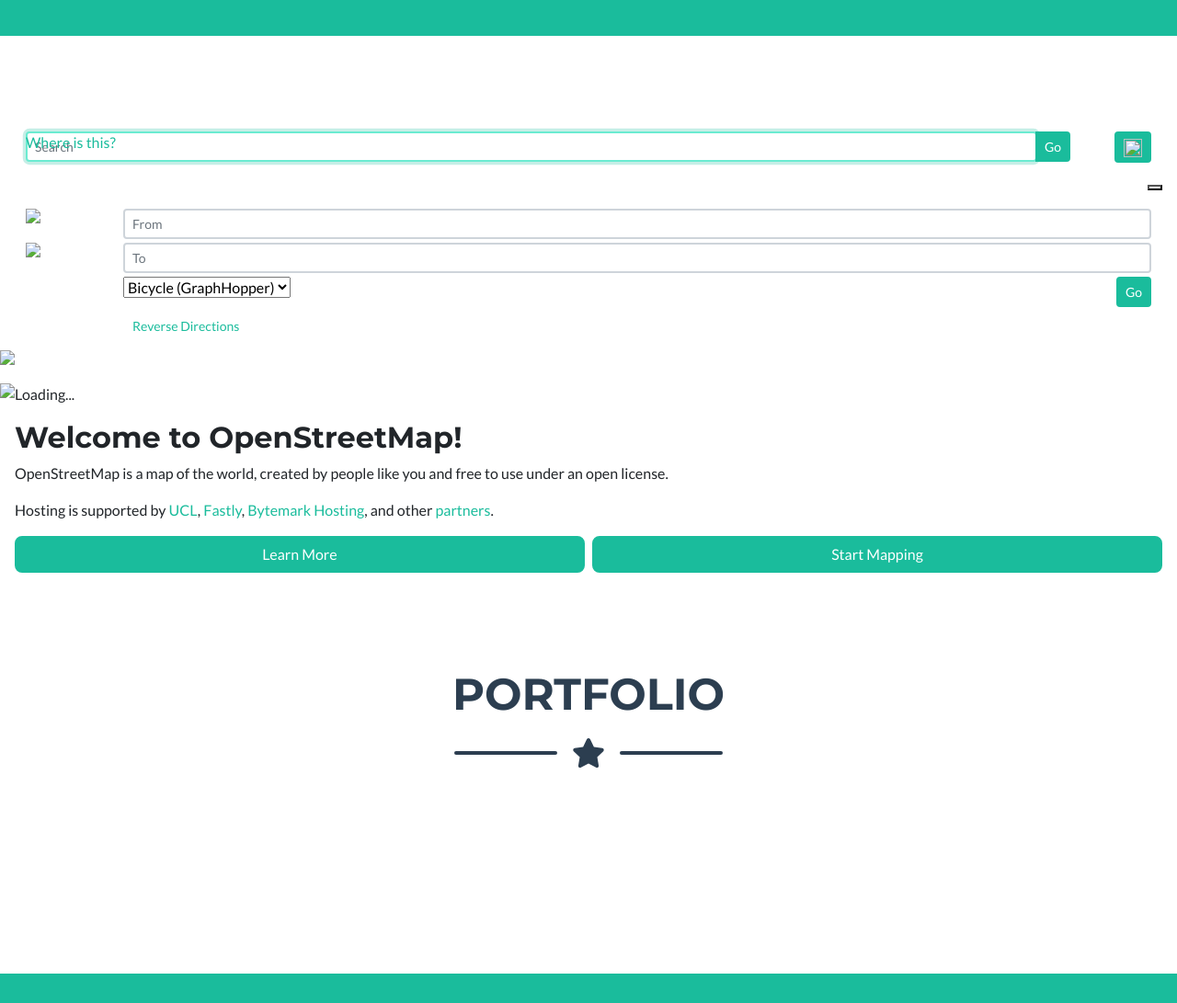
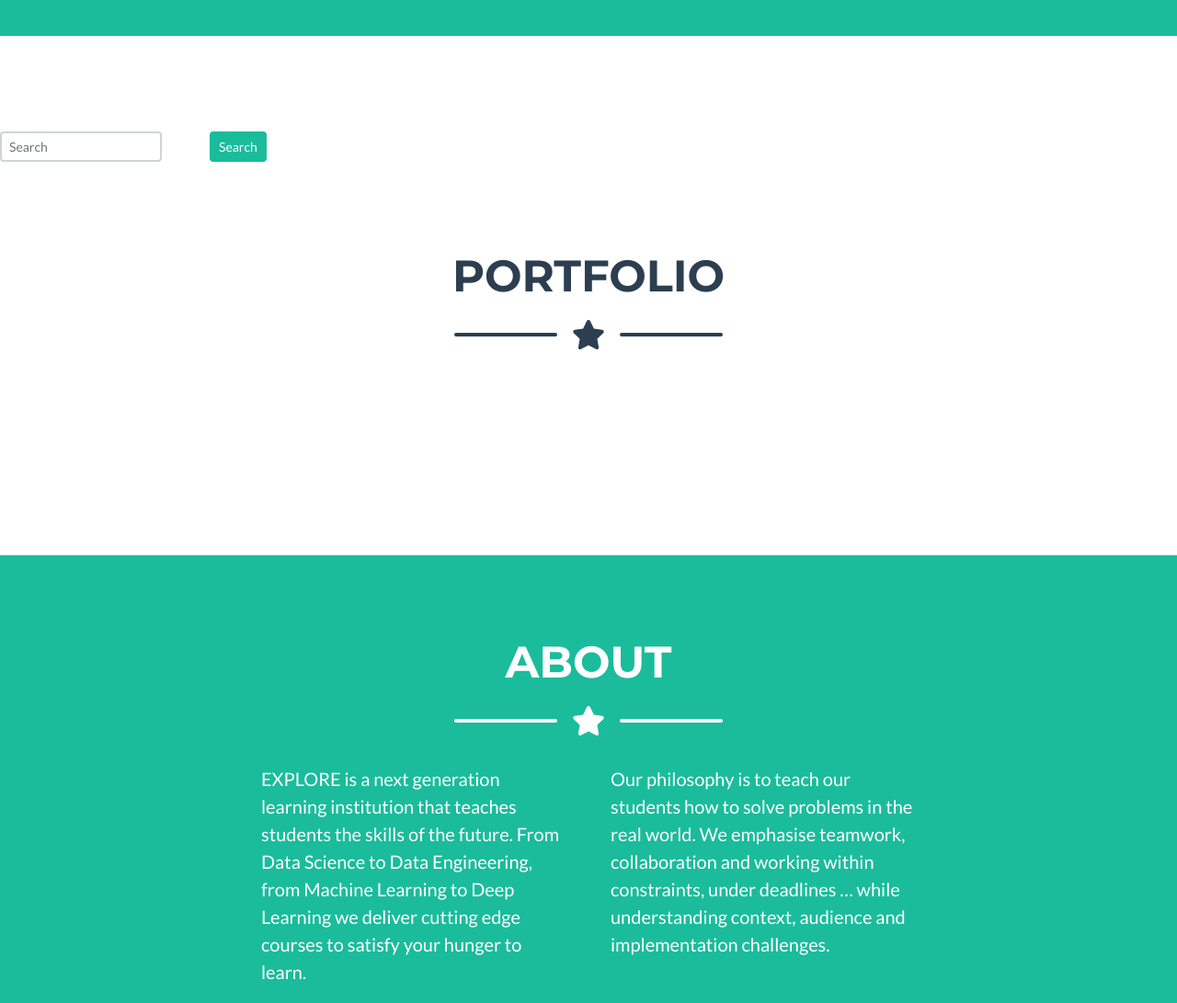
Before and after one commit to Sammyade22/site-sustainability-analysis, a plain HTML site: page index.html in a window 1280 px wide. Shown: the part 800-1891 px from the top of the page at 92% size. Drawn offline with nearby package versions, Linux system fonts and the light colour scheme.

Commit message:
Update index.html

```diff
--- a/index.html
+++ b/index.html
@@ -64,104 +64,82 @@
         </header>
         <!-- Search Section-->
         <section class="page-section search" id="search">
-            <div id="sidebar">
-                <div class="search_forms">
-                    <form method="GET" action="/search" class="search_form px-1 py-2">
-                        <div class="row gx-2 mx-0">
-                            <div class="col">
-                                <div class="input-group flex-nowrap">
-                                    <div class="query_wrapper position-relative flex-grow-1">
-                                        <a class="describe_location position-absolute" title="Describe the current location using the search engine" href="#">Where is this?</a>
-                                        <input type="text" name="query" id="query" placeholder="Search" autofocus="autofocus" autocomplete="on" class="form-control form-control-sm" dir="auto">
-                                    </div>
-                                    <div class="input-group-append">
-                                        <input type="submit" name="commit" value="Go" class="btn btn-sm btn-primary">
-                                    </div>
-                                </div>
-                            </div>
-                            <div class="col-auto">
-                                <a class="btn btn-sm btn-primary switch_link" title="Find directions between two points" href="/directions"><img width="20" height="20" src="/assets/directions-6ae0ecdabcaa76d0d14dddddfa7d6381ecdd817b05f751ea422e53493945e942.png"></a>
-                            </div>
-                        </div>
-                    </form>
-
-                    <form method="GET" action="/directions" class="directions_form pb-3">
-                        <div class="d-flex flex-row-reverse px-3 py-3"><button type="button" class="btn-close"></button></div>
-                        <div class="row gx-2 m-1">
-                            <div class="col-1">
-                                <img class="routing_marker mx-auto d-block" data-type="from" draggable="true" src="/assets/marker-green-2de0354ac458a358b9925a8b7f5746324122ff884605073e1ee602fe8006e060.png">
-                            </div>
-                            <div class="col">
-                                <input type="text" name="route_from" id="route_from" placeholder="From" autocomplete="on" class="form-control form-control-sm" dir="auto">
-                            </div>
-                        </div>
-                        <div class="row gx-2 m-1">
-                            <div class="col-1">
-                                <img class="routing_marker mx-auto d-block" data-type="to" draggable="true" src="/assets/marker-red-ea1f472cd753fdbe59b263a7dc4886006415079498be4d13a18c12ed33ac5b26.png">
-                            </div>
-                            <div class="col">
-                                <input type="text" name="route_to" id="route_to" placeholder="To" autocomplete="on" class="form-control form-control-sm" dir="auto">
-                            </div>
-                        </div>
-                        <div class="row gx-2 m-1">
-                            <div class="col offset-1">
-                                <select class="routing_engines form-select form-select-sm" name="routing_engines"><option value="0">Bicycle (GraphHopper)</option><option value="1">Bicycle (OSRM)</option><option value="2">Car (GraphHopper)</option><option value="3">Car (OSRM)</option><option value="4">Foot (GraphHopper)</option><option value="5">Foot (OSRM)</option></select>
-                            </div>
-                            <div class="col-auto">
-                                <input type="submit" name="commit" value="Go" class="routing_go btn btn-sm btn-primary">
-                            </div>
-                        </div>
-                        <div class="row gx-2 m-1">
-                            <div class="col offset-1">
-                                <button class="btn btn-sm btn-link reverse_directions">Reverse Directions</button>
-                            </div>
-                        </div>
-
-                        <div class="loader_copy"><div class="loader"><img src="/assets/searching-3343ef26a638a661762242d1f68b505ce78f59cf7a60d15a1ca81bd64da1166c.gif"></div></div>
-                    </form>
+            <div class="tab-content py-2">
+    <div class="tab-pane active" id="simple" role="tabpanel">
+        <form class="form-inline" role="search" accept-charset="UTF-8" action="">
+            <div class="row g-2">
+                <div class="col-auto">
+                    <input id="q" name="q" type="text" class="form-control form-control-sm svelte-1u2ltgo" placeholder="Search">
                 </div>
 
-                        <div id="flash">
-                        </div>
-                <div id="browse_status"></div>
+                <div class="col-auto">
+                    <button type="submit" class="btn btn-primary btn-sm mx-1">Search</button>
+                    <input type="hidden" name="viewbox" value="">
 
-                <div id="sidebar_loader">
-                    <img alt="Loading..." class="loader" src="/assets/searching-3343ef26a638a661762242d1f68b505ce78f59cf7a60d15a1ca81bd64da1166c.gif">
+                    <input type="hidden" name="dedupe" value="1">
+
+                    <input type="hidden" name="bounded" value="">
+
+                    <input type="hidden" name="accept-language" value="">
+
+                    <input type="hidden" name="countrycodes" value="" pattern="^[a-zA-Z]{2}(,[a-zA-Z]{2})*$">
+
+                    <input type="hidden" name="limit" value="">
+
+                    <input type="hidden" name="polygon_threshold" value="">
+                </div>
+            </div>
+        </form>
+    </div>
+
+    <div class="tab-pane" id="structured" role="tabpanel">
+        <form class="form-inline" role="search" accept-charset="UTF-8" action="">
+            <div class="row g-2">
+                <div class="col-auto">
+                    <input name="street" type="text" class="form-control form-control-sm me-1" placeholder="House number/Street">
                 </div>
 
-                <div id="sidebar_content">
-
+                <div class="col-auto">
+                    <input name="city" type="text" class="form-control form-control-sm me-1" placeholder="City">
                 </div>
 
-                    <div class="welcome p-3">
-                        <div class="d-flex w-100">
-                <div class="flex-grow-1 text-break">
-                    <h2>Welcome to OpenStreetMap!</h2>
-                </div>
-                <div>
-                    <a class="geolink d-block btn-close" href="https://www.openstreetmap.org/#map=9/6.5459/3.9592"></a>
-                            </div>
-                        </div>
-
-                        <div>
-                            <p>OpenStreetMap is a map of the world, created by people like you and free to use under an open license.</p>
-                            <p>Hosting is supported by <a href="https://www.ucl.ac.uk">UCL</a>, <a href="https://www.fastly.com/">Fastly</a>, <a href="https://www.bytemark.co.uk">Bytemark Hosting</a>, and other <a href="https://hardware.openstreetmap.org/thanks/">partners</a>.
-                            </p>
-                            <div class="d-flex mx-n1">
-                                <div class="w-50 px-1">
-                                    <a class="btn btn-primary w-100" href="/about">Learn More</a>
-                                </div>
-                                <div class="w-50 px-1">
-                                    <a class="btn btn-primary w-100" href="/user/new">Start Mapping</a>
-                                </div>
-                            </div>
-                        </div>
+                <div class="col-auto">
+                    <input id="county" name="county" type="text" class="form-control form-control-sm me-1" placeholder="County">
                 </div>
 
-           <div id="banner">
+                <div class="col-auto">
+                    <input name="state" type="text" class="form-control form-control-sm me-1" placeholder="State">
+                </div>
 
-           </div>
-        </div>
+                <div class="col-auto">
+                    <input name="country" type="text" class="form-control form-control-sm me-1" placeholder="Country">
+                </div>
+
+                <div class="col-auto">
+                    <input name="postalcode" type="text" class="form-control form-control-sm me-1" placeholder="Postal Code">
+                </div>
+
+                <div class="col-auto">
+                    <button type="submit" class="btn btn-primary btn-sm">Search</button>
+
+                    <input type="hidden" name="viewbox" value="">
+
+                    <input type="hidden" name="dedupe" value="1">
+
+                    <input type="hidden" name="bounded" value="">
+
+                    <input type="hidden" name="accept-language" value="">
+
+                    <input type="hidden" name="countrycodes" value="" pattern="^[a-zA-Z]{2}(,[a-zA-Z]{2})*$">
+
+                    <input type="hidden" name="limit" value="">
+
+                    <input type="hidden" name="polygon_threshold" value="">
+                </div>
+            </div>
+        </form>
+    </div>
+</div>
         <!-- Portfolio Section-->
         <section class="page-section portfolio" id="portfolio">
             <div class="container">
```
